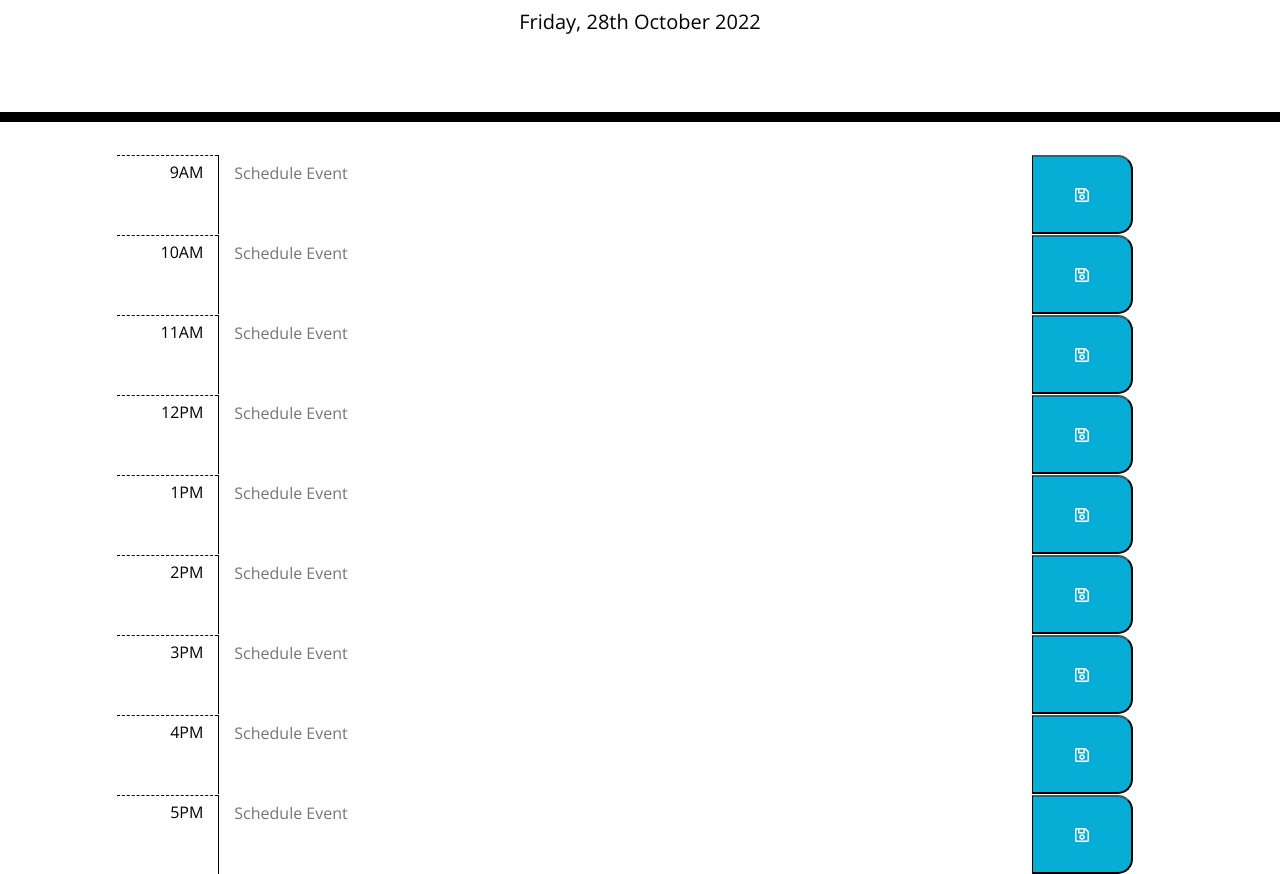
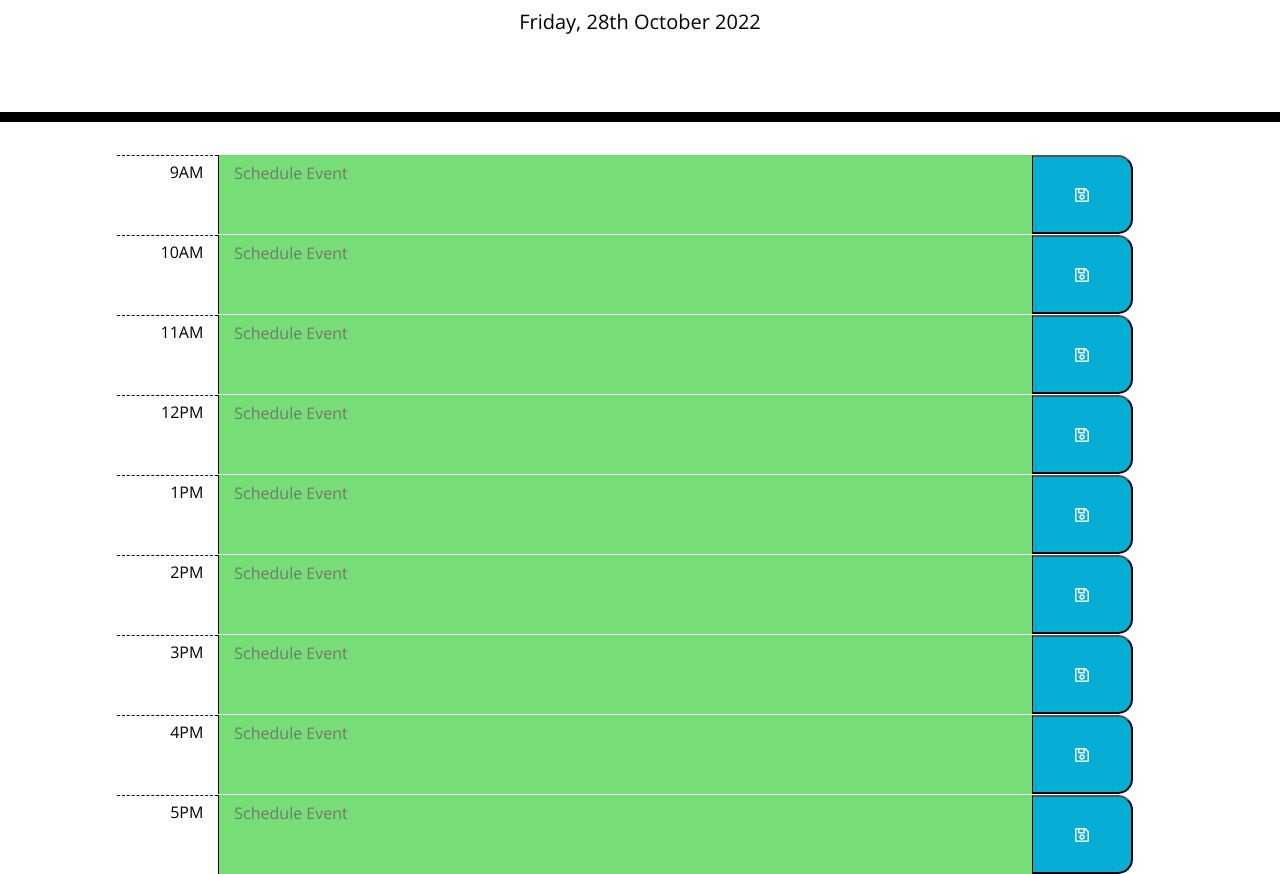
Before and after one commit to Ajiya7/Day_Planner, a plain HTML site: page index.html in a window 1280 px wide. Shown: the part 182-1056 px from the top of the page. Drawn offline with nearby package versions, Linux system fonts and the light colour scheme.

Commit message:
color cahnge of the textarea according to the time of day is completed

```diff
--- a/assets/js/script.js
+++ b/assets/js/script.js
@@ -1,2 +1,22 @@
+var textareacolor = document.querySelectorAll("textarea");
+
+// TO DISPLAY THE CURRENT DATE
 var day = moment().format("dddd, Do MMMM YYYY");
 $("#currentDay").text(day);
+
+// TO STORE THE CURRENT HOUR OF THE DAY IN THE HOUR VARAIBLE
+var hour = moment().hour();
+
+// TO CHANGE THE COLOR OFTHE TECTAREA SEPENDIDNG ON THE TIME  OF THE DAY
+console.log(textareacolor)
+for (let i = 0; i < textareacolor.length; i++) {
+    var time = textareacolor[i].dataset.time
+    var htime = parseInt(time)
+    if (hour > htime) {
+        textareacolor[i].classList.add('past')
+    } else if (hour == htime) {
+        textareacolor[i].classList.add('present')
+    } else {
+        textareacolor[i].classList.add('future');
+    }
+}
--- a/index.html
+++ b/index.html
@@ -66,7 +66,7 @@
 
       <section class="d-flex col-12 justify-content-center row">
       <p class="hour col-1 text-right pt-2">1PM</p>
-      <textarea placeholder="Schedule Event" id="hour1" data-time='1' class='col-8 description'></textarea>
+      <textarea placeholder="Schedule Event" id="hour1" data-time='13' class='col-8 description'></textarea>
       <button class="saveBtn col-1 d-flex justify-content-center align-items-center w-10">
       <i class="far fa-save"></i>
       </button>
@@ -74,7 +74,7 @@
 
       <section class="d-flex col-12 justify-content-center row">
       <p class="hour col-1 text-right pt-2">2PM</p>
-      <textarea placeholder="Schedule Event" id="hour2" data-time='2' class='col-8 description'></textarea>
+      <textarea placeholder="Schedule Event" id="hour2" data-time='14' class='col-8 description'></textarea>
       <button class="saveBtn col-1 d-flex justify-content-center align-items-center w-10">
       <i class="far fa-save"></i>
       </button>
@@ -82,7 +82,7 @@
 
       <section class="d-flex col-12 justify-content-center row">
       <p class="hour col-1 text-right pt-2">3PM</p>
-      <textarea placeholder="Schedule Event" id="hour3" data-time='3' class='col-8 description'></textarea>
+      <textarea placeholder="Schedule Event" id="hour3" data-time='15' class='col-8 description'></textarea>
       <button class="saveBtn col-1 d-flex justify-content-center align-items-center w-10">
       <i class="far fa-save"></i>
       </button>
@@ -90,7 +90,7 @@
 
       <section class="d-flex col-12 justify-content-center row">
       <p class="hour col-1 text-right pt-2">4PM</p>
-      <textarea placeholder="Schedule Event" id="hour4" data-time='4' class='col-8 description'></textarea>
+      <textarea placeholder="Schedule Event" id="hour4" data-time='16' class='col-8 description'></textarea>
       <button class="saveBtn col-1 d-flex justify-content-center align-items-center w-10">
       <i class="far fa-save"></i>
       </button>
@@ -98,7 +98,7 @@
 
       <section class="d-flex col-12 justify-content-center row">
       <p class="hour col-1 text-right pt-2">5PM</p>
-      <textarea placeholder="Schedule Event" id="hour5" data-time='5' class='col-8 description'></textarea>
+      <textarea placeholder="Schedule Event" id="hour5" data-time='17' class='col-8 description'></textarea>
       <button class="saveBtn col-1 d-flex justify-content-center align-items-center w-10">
       <i class="far fa-save"></i>
       </button>
```
